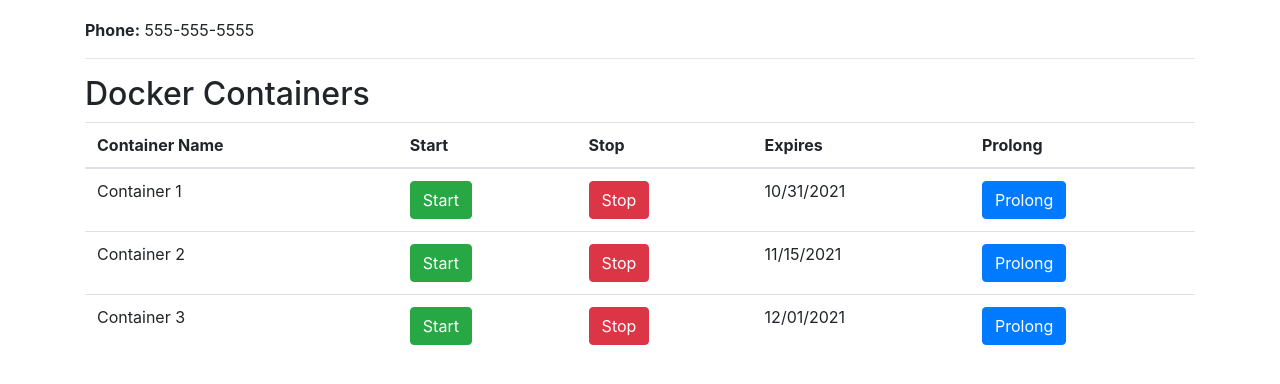
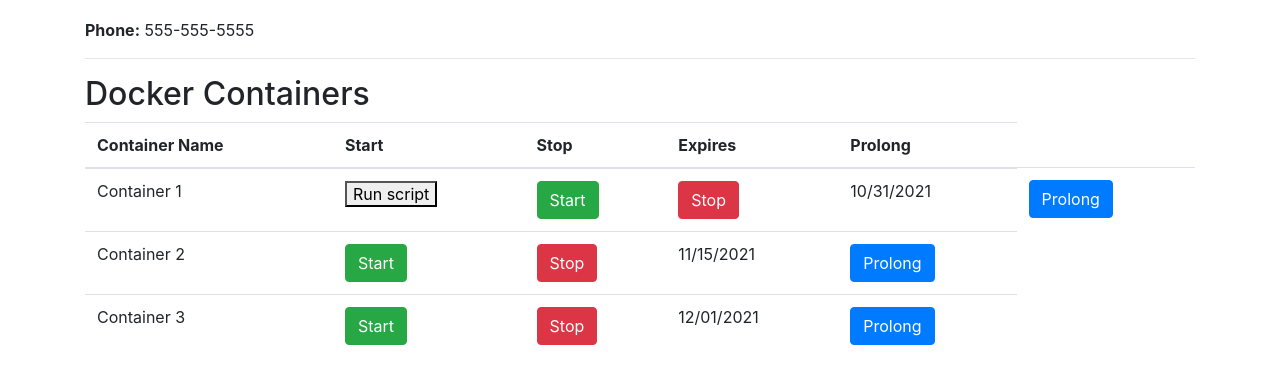
Before and after one commit to data-bases-team/dockermanager, a Django app: page /dashboard/ in a window 1280 px wide. Shown: the part 213-597 px from the top of the page. Run offline with Django 4.2, Linux system fonts and the light colour scheme; some libraries are stand-ins or nearby versions.

Commit message:
run_script request added

```diff
--- a/templates/dashboard.html
+++ b/templates/dashboard.html
@@ -33,7 +33,20 @@
           <tbody>
             <tr>
               <td>Container 1</td>
-              <td><button class="btn btn-success">Start</button></td>
+              <td><button id="run-script-btn">Run script</button>
+
+                <script>
+                    const btn = document.getElementById("run-script-btn");
+                    btn.addEventListener("click", () => {
+                        fetch("/run_script/")
+                            .then(response => response.text())
+                            .then(data => console.log(data))
+                            .catch(error => console.error(error));
+                    });
+                </script>
+                </td>
+
+              <td><button class="btn btn-success">Start </button></td>
               <td><button class="btn btn-danger">Stop</button></td>
               <td>10/31/2021</td>
               <td><button class="btn btn-primary">Prolong</button></td>
--- a/users/urls.py
+++ b/users/urls.py
@@ -6,5 +6,5 @@ urlpatterns = [
     path('accounts/', include("django.contrib.auth.urls")),
     path('dashboard/', views.dashboard, name="dashboard"),
     path('register/', views.register, name="register"),
-
+    path('run_script/', views.run_script, name='run_script'),
 ]
--- a/users/views.py
+++ b/users/views.py
@@ -3,6 +3,9 @@ from django.contrib.auth import login
 from django.shortcuts import redirect, render
 from django.urls import reverse
 from django.shortcuts import render
+import subprocess
+from django.http import HttpResponse
+import pathlib
 
 def dashboard(request):
     return render(request, "dashboard.html")
@@ -19,5 +22,8 @@ def register(request):
             user = form.save()
             login(request, user)
             return redirect(reverse("dashboard"))
-# def login(request):
-#     return render(request, "login.html")
+
+
+def run_script(request):
+    subprocess.run(["bash", str(pathlib.Path(__file__).parent.parent.resolve()) + "/test.sh"], shell=False)
+    return HttpResponse("Script executed successfully")
```
Also changed, not shown: test.txt (added, +9 -0 lines), db.sqlite3, 1 other file.
